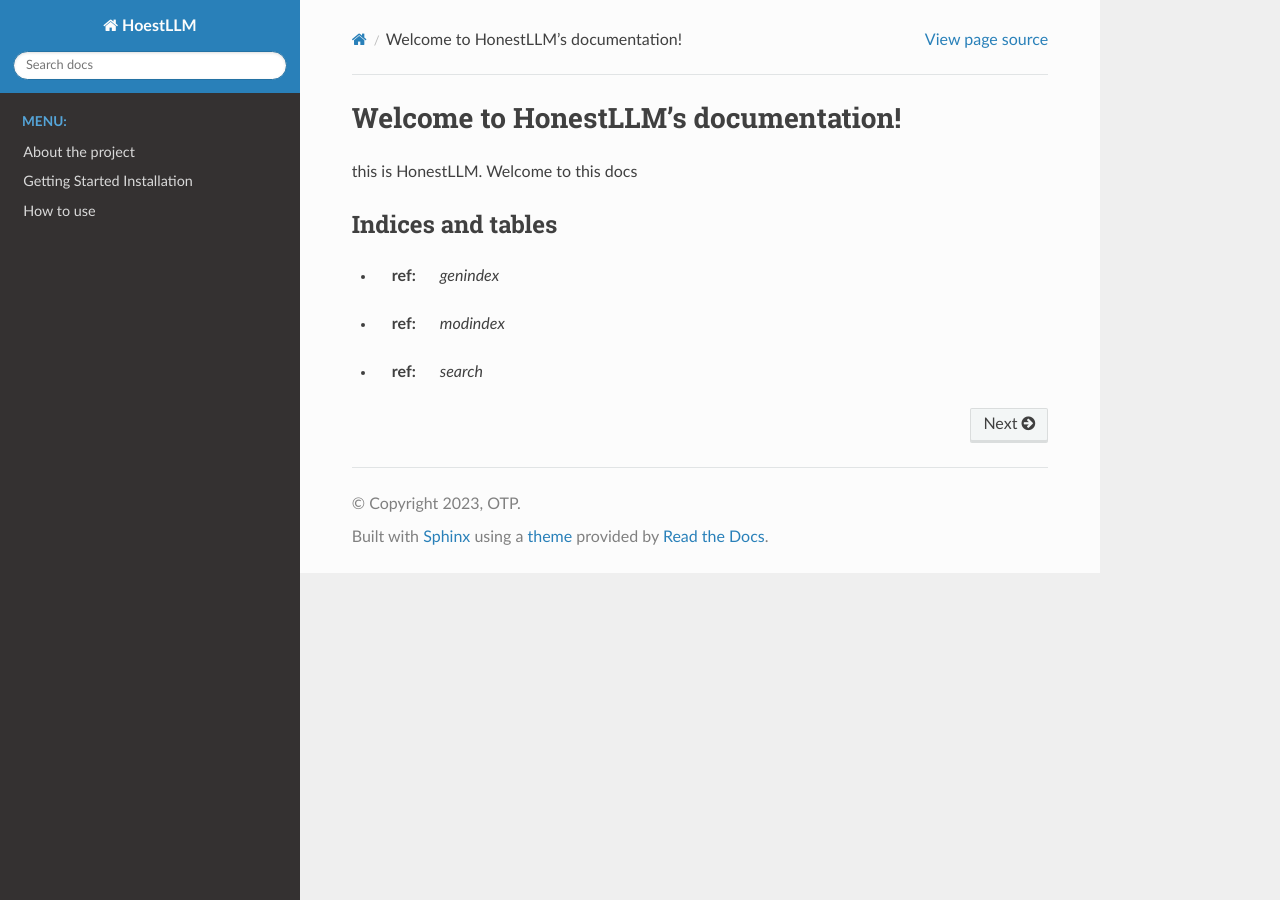
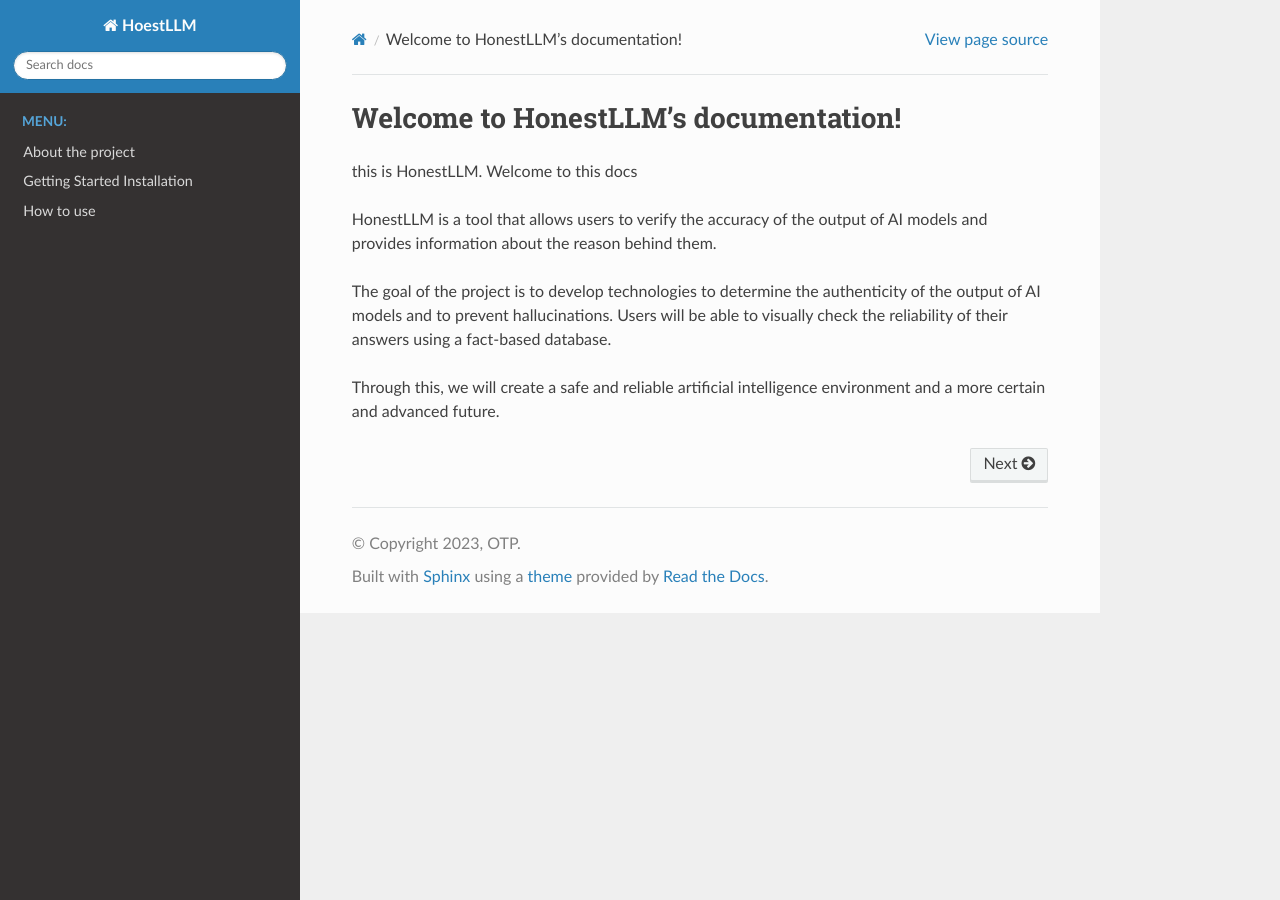
Before and after one commit to BambooStreet/HonestLLM, a Sphinx documentation site: the page built from docs/source/index.rst, in a window 1280 px wide. Built offline with Sphinx 7.4.7 and the Read the Docs theme 2.0.0, drawn with Linux system fonts in a browser that asks for light colours.

Commit message:
Update index.rst

```diff
--- a/docs/source/index.rst
+++ b/docs/source/index.rst
@@ -21,9 +21,8 @@
    project/How to use
 
 
-Indices and tables
-==================
+HonestLLM is a tool that allows users to verify the accuracy of the output of AI models and provides information about the reason behind them.
 
-* :ref: `genindex`
-* :ref: `modindex`
-* :ref: `search`
+The goal of the project is to develop technologies to determine the authenticity of the output of AI models and to prevent hallucinations. Users will be able to visually check the reliability of their answers using a fact-based database.
+
+Through this, we will create a safe and reliable artificial intelligence environment and a more certain and advanced future.
```
